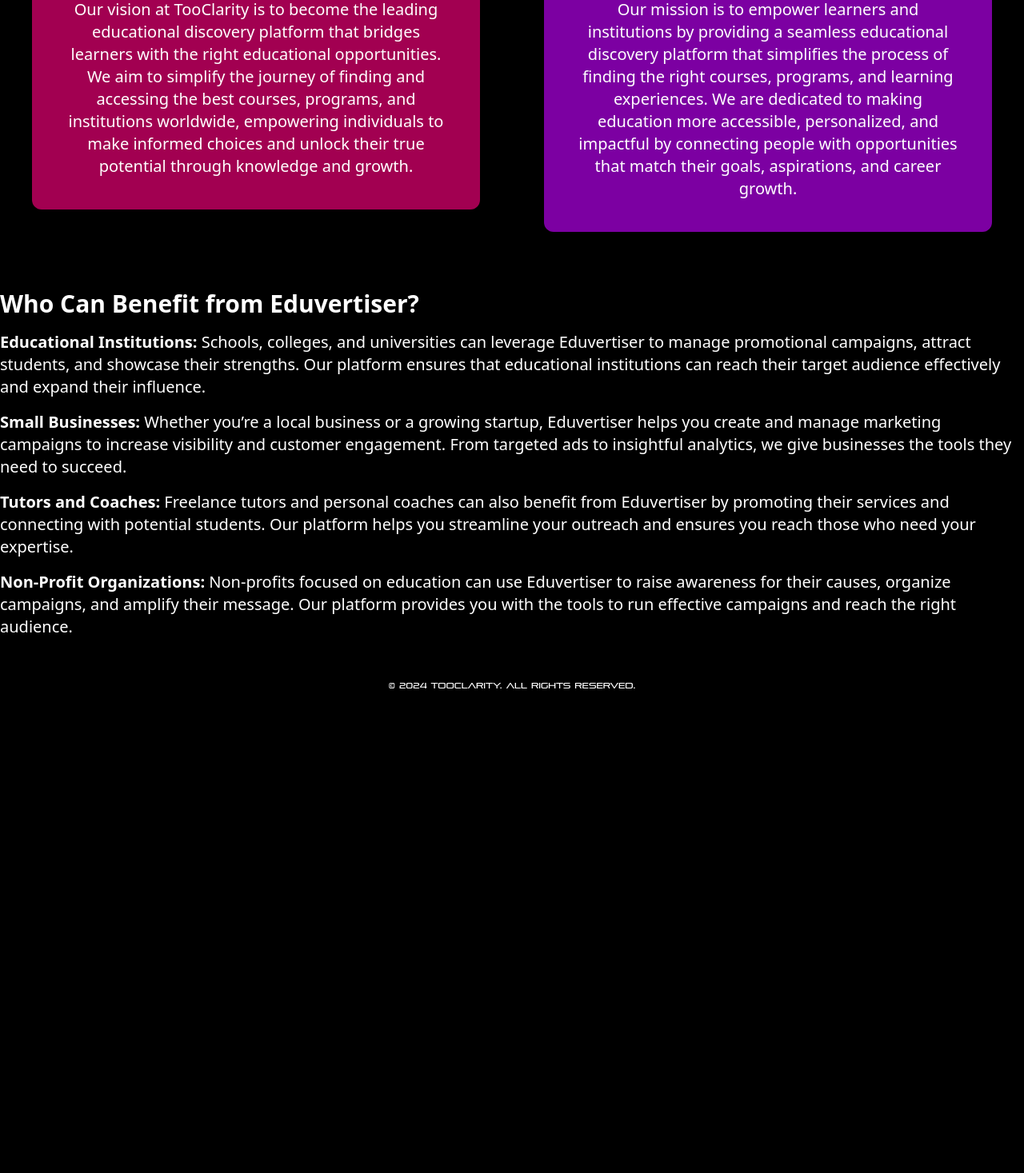
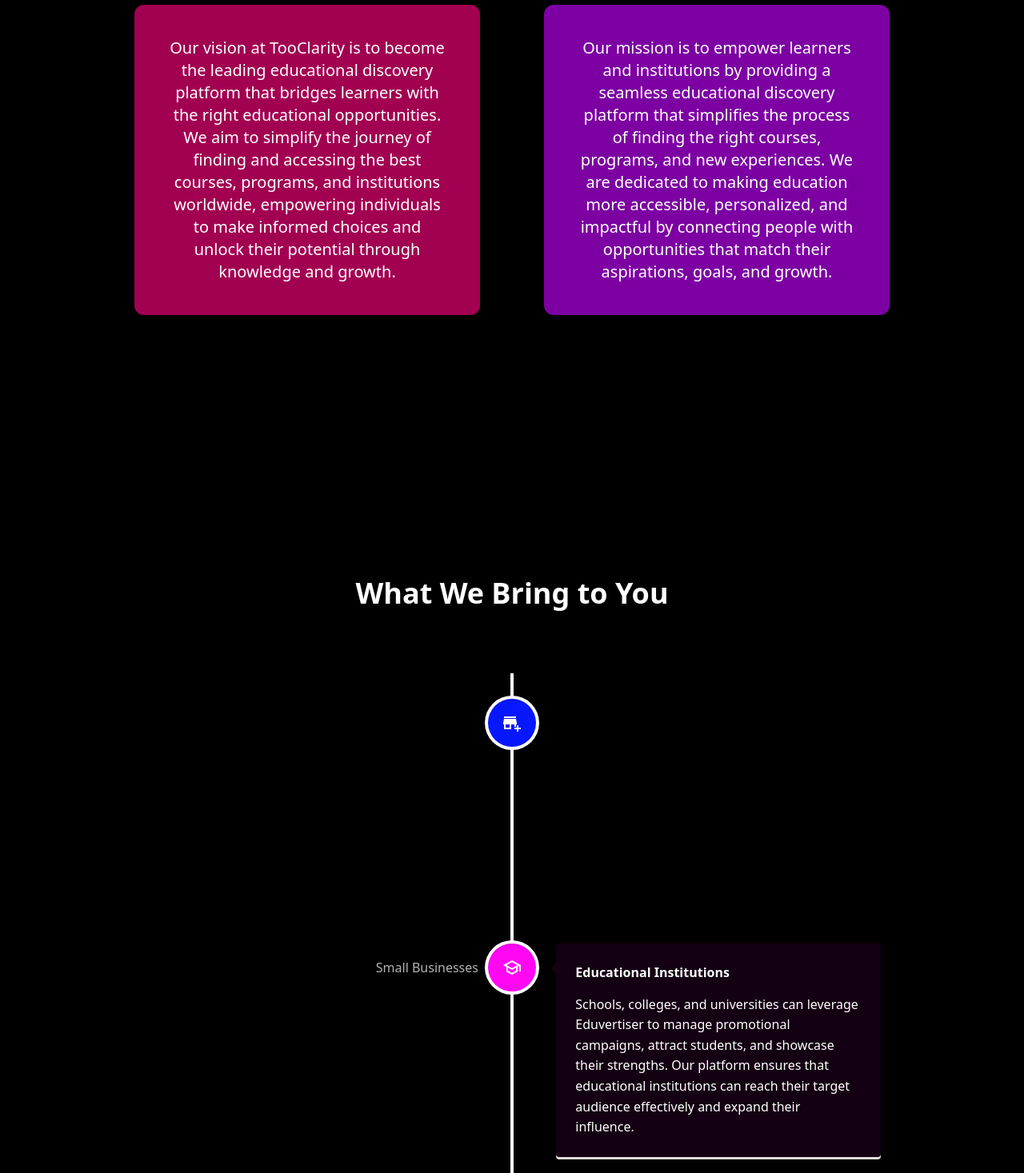
Before and after one commit to abinjustinkumaravel/tooclarity, a React (Create React App) app: page / in a window 1280 px wide. Shown: the part 1330-2797 px from the top of the page at 80% size. Before the commit the page ends 2215 px from the top, so only its background shows below. Built offline with nearby package versions, Linux system fonts and the light colour scheme.

Commit message:
user persona done

```diff
--- a/package.json
+++ b/package.json
@@ -15,6 +15,7 @@
     "react-dom": "^18.3.1",
     "react-icons": "^5.3.0",
     "react-scripts": "5.0.1",
+    "react-vertical-timeline-component": "^3.6.0",
     "web-vitals": "^2.1.4"
   },
   "scripts": {
--- a/src/App.css
+++ b/src/App.css
@@ -0,0 +1,3 @@
+body{
+    color: #ff0707cc;
+}
--- a/src/App.js
+++ b/src/App.js
@@ -3,6 +3,7 @@
 import About from './components/About';
 import Countdown from './components/Countdown';
 import Footer from './components/Footer';
+import Timeline from './components/TimeLine';
 import BG from "../src/Assets/img/futuristic-moon-background.jpg"
 
 
@@ -15,6 +16,7 @@
         <Countdown />
       </main>
       <About/>
+      <Timeline/>
       <Footer />
     </div>
   );
--- a/src/components/About.jsx
+++ b/src/components/About.jsx
@@ -3,12 +3,11 @@
 
 const About = () => {
   return (
-    <div className="w-[100%] font-sans">
+    <div className="lg:w-[80%] m-[10%] font-sans">
       {/* About Section */}
-      <div className='p-10'>
+      <div>
       <h1 className="text-3xl md:text-4xl font-bold text-white mb-20 flex w-[100%] justify-center">What We Do</h1>
-        <p className= " relative text-white text-lg md:text-xl mb-8 bg-[#0717ff5d] text-center p-10 rounded-xl">
-
+        <p className= " relative text-white text-lg md:text-xl mb-8 bg-[#0717ff13] text-center p-10 rounded-xl">
         <span className='absolute left-5' ><FaQuoteLeft /></span><strong>TooClarity</strong> is a platform built to help educational institutions and businesses
             simplify their marketing and advertising efforts. We empower users to reach their target
         audience effectively through tailored campaigns and insights, enabling them to maximize their
@@ -16,48 +15,25 @@
       </p>
         </div>
 
-
-    <div className='md:flex justify-center align-center w-[100%]'>
-      <div className='md:w-[50%] p-10'>
+    <div className='lg:flex justify-center align-center w-[100%]'>
+      <div className='lg:w-[50%] p-10'>
           {/* Vision Section */}
         <h2 className="text-2xl w-[100%] flex justify-center md:text-3xl font-semibold text-white mb-4">Our Vision</h2>
-        <p className="text-white text-lg md:text-xl text-center flex items-center mb-8 bg-[#ff0080a2] p-10 rounded-xl">
-        Our vision at TooClarity is to become the leading educational discovery platform that bridges learners with the right educational opportunities. We aim to simplify the journey of finding and accessing the best courses, programs, and institutions worldwide, empowering individuals to make informed choices and unlock their true potential through knowledge and growth.
+        <p className="relative text-white text-lg md:text-xl text-center flex items-center mb-8 bg-[#ff0080a2] p-10 rounded-xl">
+        Our vision at TooClarity is to become the leading educational discovery platform that bridges learners with the right educational opportunities. We aim to simplify the journey of finding and accessing the best courses, programs, and institutions worldwide, empowering individuals to make informed choices and unlock their potential through knowledge and growth.
         </p>
       </div>
           {/* Mission Section */}
-      <div className='md:w-[50%] p-10'>
+      <div className='lg:w-[50%] p-10'>
         <h2 className="text-2xl md:text-3xl w-[100%] flex justify-center font-semibold text-white mb-4">Our Mission</h2>
         <p className="text-white text-lg md:text-xl text-center flex items-center mb-8 bg-[#c300ffa2] p-10 rounded-xl">
-        Our mission is to empower learners and institutions by providing a seamless educational discovery platform that simplifies the process of finding the right courses, programs, and learning experiences. We are dedicated to making education more accessible, personalized, and impactful by connecting people with opportunities that match their goals, aspirations, and career growth.
+        Our mission is to empower learners and institutions by providing a seamless educational discovery platform that simplifies the process of finding the right courses, programs, and new experiences. We are dedicated to making education more accessible, personalized, and impactful by connecting people with opportunities that match their aspirations, goals, and growth.
         </p>
       </div>
     </div>
 
       {/* User Personas */}
-      <h2 className="text-2xl md:text-3xl font-semibold text-white mb-4">Who Can Benefit from Eduvertiser?</h2>
-      <ul className="list-disc list-inside text-white list-none text-lg md:text-xl mb-8 space-y-4">
-        <li>
-          <strong>Educational Institutions:</strong> Schools, colleges, and universities can leverage Eduvertiser to
-          manage promotional campaigns, attract students, and showcase their strengths. Our platform ensures
-          that educational institutions can reach their target audience effectively and expand their influence.
-        </li>
-        <li>
-          <strong>Small Businesses:</strong> Whether you’re a local business or a growing startup, Eduvertiser helps you
-          create and manage marketing campaigns to increase visibility and customer engagement. From targeted ads
-          to insightful analytics, we give businesses the tools they need to succeed.
-        </li>
-        <li>
-          <strong>Tutors and Coaches:</strong> Freelance tutors and personal coaches can also benefit from Eduvertiser by
-          promoting their services and connecting with potential students. Our platform helps you streamline your
-          outreach and ensures you reach those who need your expertise.
-        </li>
-        <li>
-          <strong>Non-Profit Organizations:</strong> Non-profits focused on education can use Eduvertiser to raise awareness
-          for their causes, organize campaigns, and amplify their message. Our platform provides you with the tools
-          to run effective campaigns and reach the right audience.
-        </li>
-      </ul>
+
     </div>
   );
 };
--- /dev/null
+++ b/src/components/TimeLine.jsx
@@ -0,0 +1,85 @@
+import { VerticalTimeline, VerticalTimelineElement }  from 'react-vertical-timeline-component';
+import { MdAddBusiness } from "react-icons/md";
+import { MdOutlineSchool } from "react-icons/md";
+import { LiaChalkboardTeacherSolid } from "react-icons/lia";
+import { RiOrganizationChart } from "react-icons/ri";
+import 'react-vertical-timeline-component/style.min.css';
+
+import React from 'react'
+
+const TimeLine = () => {
+  return (
+    <div className='w-[80%] m-[10%] font-sans'>
+<h1 className="text-3xl md:text-4xl font-bold text-white mb-20 flex w-[100%] justify-center">What We Bring to You</h1>
+        <div>
+        <VerticalTimeline>
+            <VerticalTimelineElement
+                className="vertical-timeline-element--work"
+                contentStyle={{ background: '#0717ff13', color: '#fff' }}
+                contentArrowStyle={{ borderRight: '7px solid  #0717ff13' }}
+                date="Small Businesses"
+                iconStyle={{ background: '#0717ff', color: '#fff' }}
+                icon={<MdAddBusiness />}
+            >
+                <h3 className="vertical-timeline-element-title"><strong>Small Businesses</strong> </h3>
+                <p>
+                Whether you’re a local business or a growing startup, Eduvertiser helps you
+                    create and manage marketing campaigns to increase visibility and customer engagement. From targeted ads
+                    to insightful analytics, we give businesses the tools they need to succeed.
+                </p>
+            </VerticalTimelineElement>
+
+            <VerticalTimelineElement
+                className="vertical-timeline-element--work"
+                contentStyle={{ background: '#ff07f313', color: '#fff' }}
+                contentArrowStyle={{ borderRight: '7px solid  #ff07f313' }}
+                date="Small Businesses"
+                iconStyle={{ background: '#ff07f3', color: '#fff' }}
+                icon={<MdOutlineSchool />}
+            >
+                <h3 className="vertical-timeline-element-title"> <strong>Educational Institutions</strong> </h3>
+                <p>
+                Schools, colleges, and universities can leverage Eduvertiser to
+                    manage promotional campaigns, attract students, and showcase their strengths. Our platform ensures
+                    that educational institutions can reach their target audience effectively and expand their influence.
+                </p>
+            </VerticalTimelineElement>
+
+            <VerticalTimelineElement
+                className="vertical-timeline-element--work"
+                contentStyle={{ background: '#07ff1313', color: '#fff' }}
+                contentArrowStyle={{ borderRight: '7px solid  #07ff1313' }}
+                date="Tutors and Coaches"
+                iconStyle={{ background: '#24ff07', color: '#fff' }}
+                icon={<LiaChalkboardTeacherSolid />}
+            >
+                <h3 className="vertical-timeline-element-title"> <strong>Tutors and Coaches</strong> </h3>
+                <p>
+                Freelance tutors and personal coaches can also benefit from Eduvertiser by
+                    promoting their services and connecting with potential students. Our platform helps you streamline your
+                    outreach and ensures you reach those who need your expertise.
+                </p>
+            </VerticalTimelineElement>
+
+            <VerticalTimelineElement
+                className="vertical-timeline-element--work"
+                contentStyle={{ background: '#ff070713', color: '#fff' }}
+                contentArrowStyle={{ borderRight: '7px solid  #ff070713' }}
+                date="Non-Profit Organizations"
+                iconStyle={{ background: '#ff0707', color: '#fff' }}
+                icon={<RiOrganizationChart />}
+            >
+                <h3 className="vertical-timeline-element-title"> <strong>Non-Profit Organizations</strong> </h3>
+                <p>
+                Non-profits focused on education can use Eduvertiser to raise awareness
+                for their causes, organize campaigns, and amplify their message. Our platform provides you with the tools
+                to run effective campaigns and reach the right audience.
+                </p>
+            </VerticalTimelineElement>
+        </VerticalTimeline>
+        </div>
+    </div>
+  )
+}
+
+export default TimeLine
```
Also changed, not shown: 1 other file (tests, documents, lock files or other folders).
